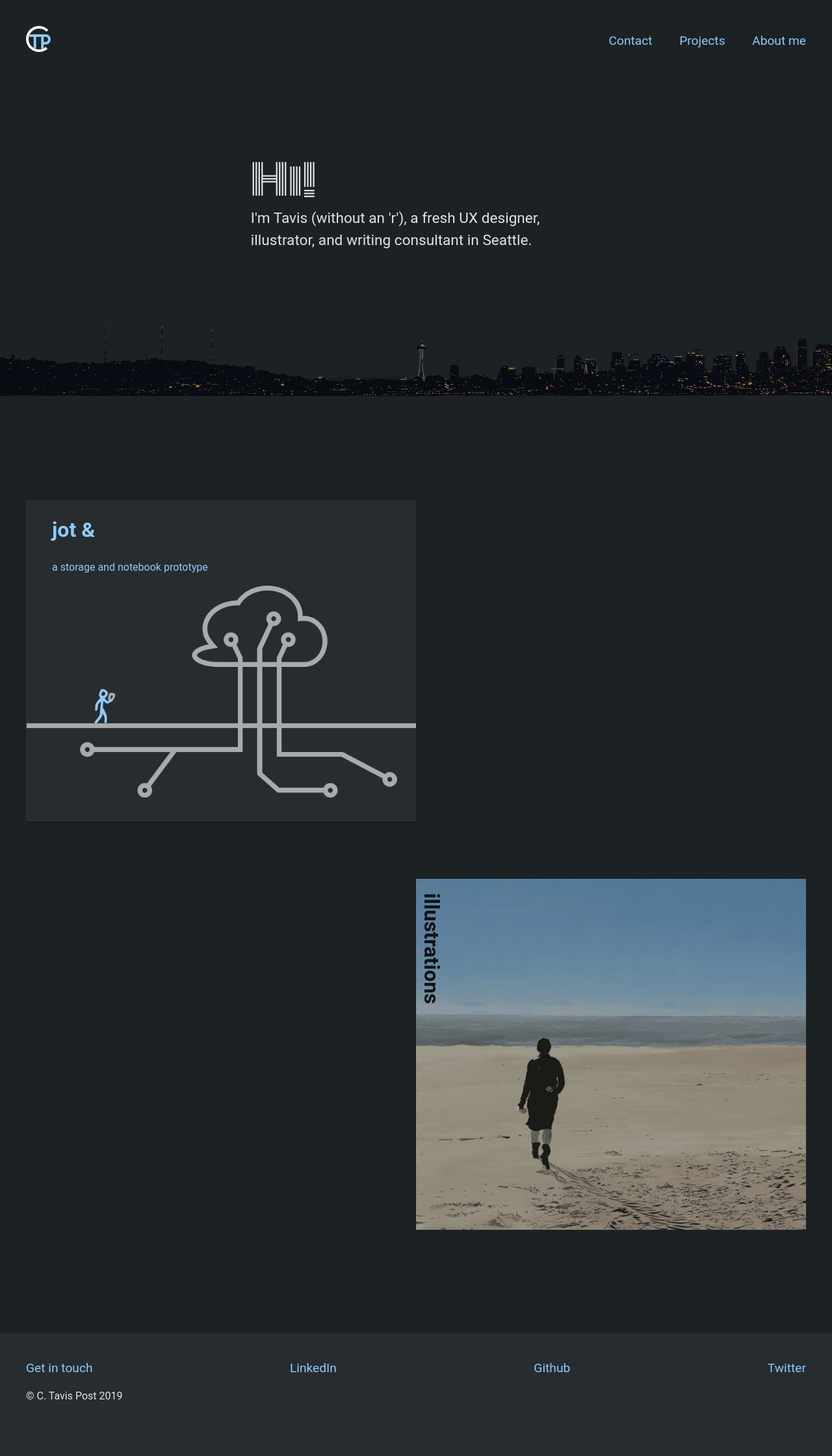
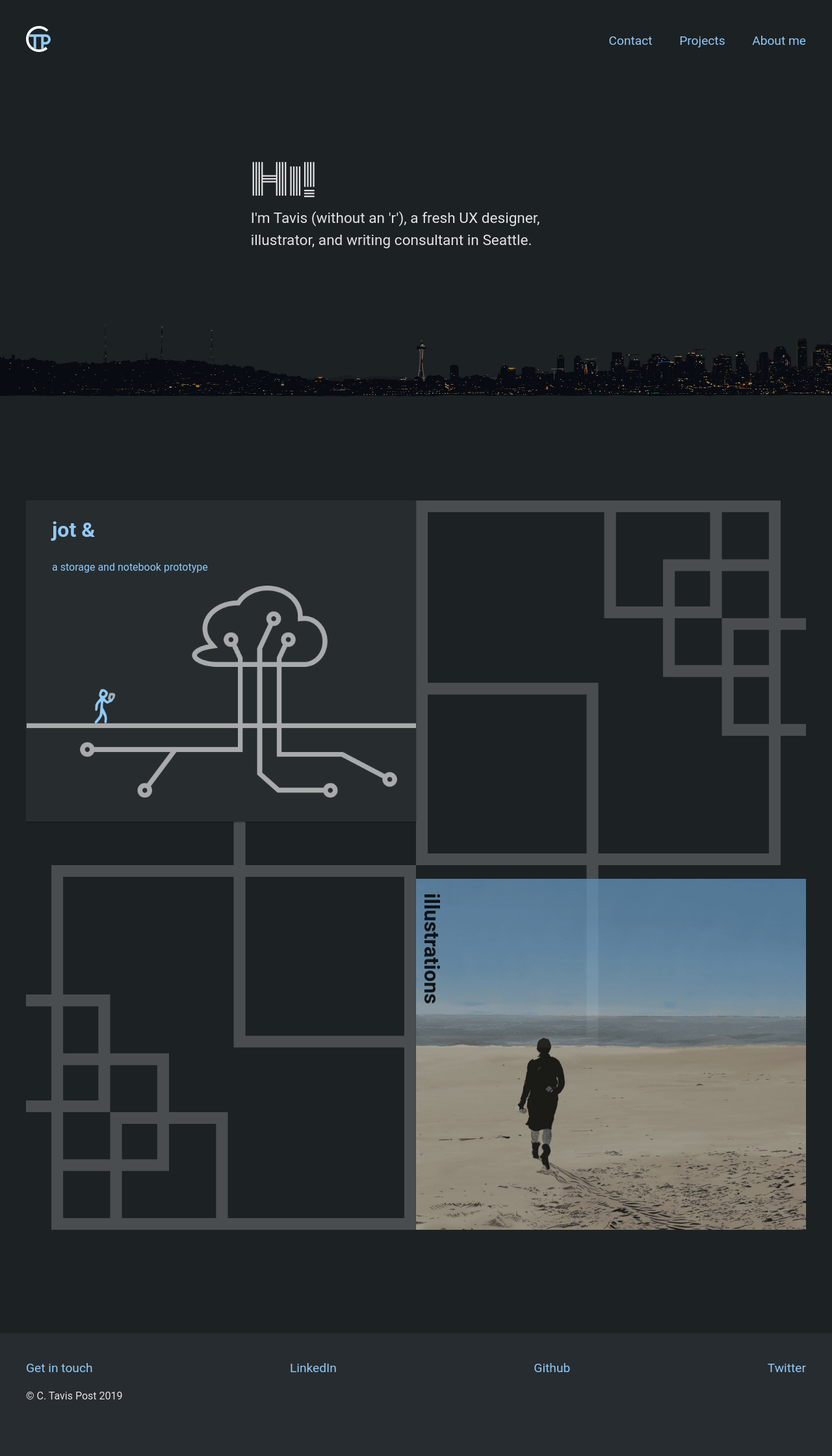
Before and after one commit to ctavispost/personalPortfolio, a Jekyll site: the page built from index.md, in a window 1280 px wide. Shown: the whole page at 65% size. Built offline with Jekyll 4.4.1, drawn with Linux system fonts in a browser that asks for light colours; some web fonts are replaced.

Commit message:
Add background image for .studies section of index

```diff
--- a/styles/main.css
+++ b/styles/main.css
@@ -192,6 +192,10 @@
 
 @media screen and (min-width: 800px) {
    .studies {
+     background-image: url(/images/pattern.svg);
+     background-position: center center;
+     background-size: cover;
+     background-repeat: no-repeat;
      grid-template-columns: repeat(2, 1fr);
      grid-template-rows: repeat(2, auto);
      grid-template-areas:
```
Also changed, not shown: images/pattern.png (added), images/pattern.svg (added).
